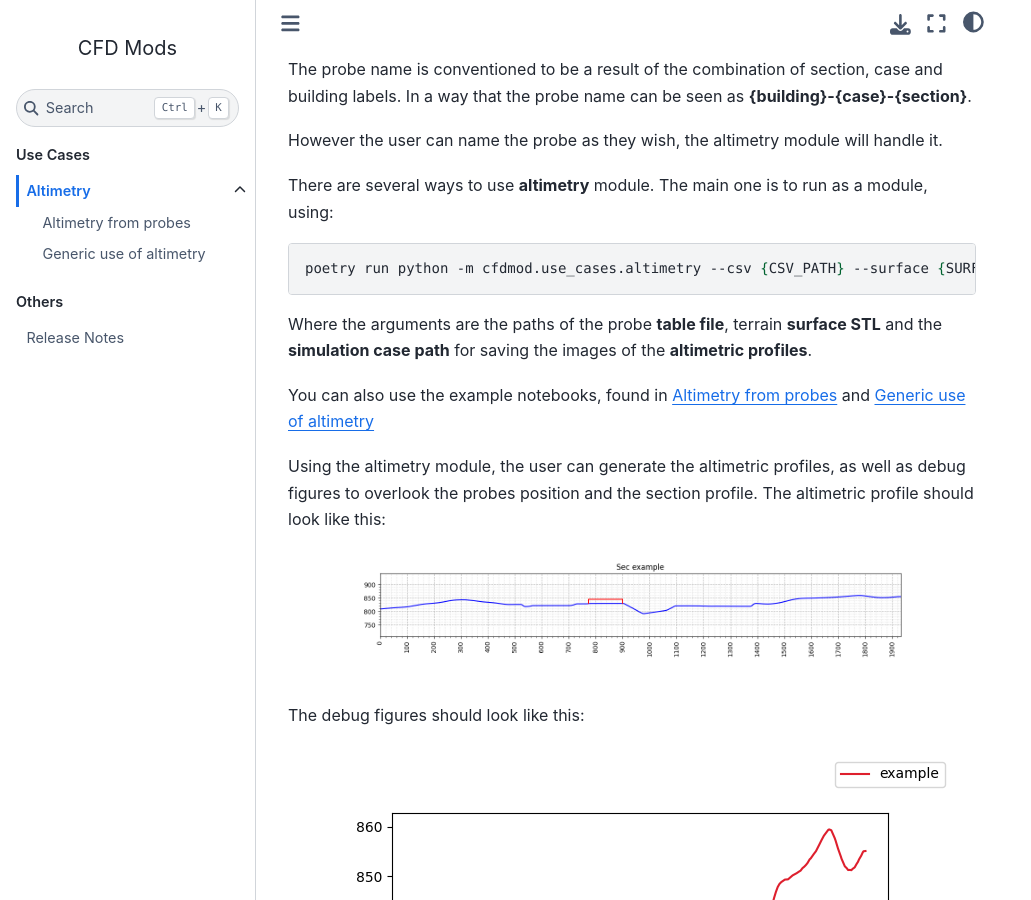
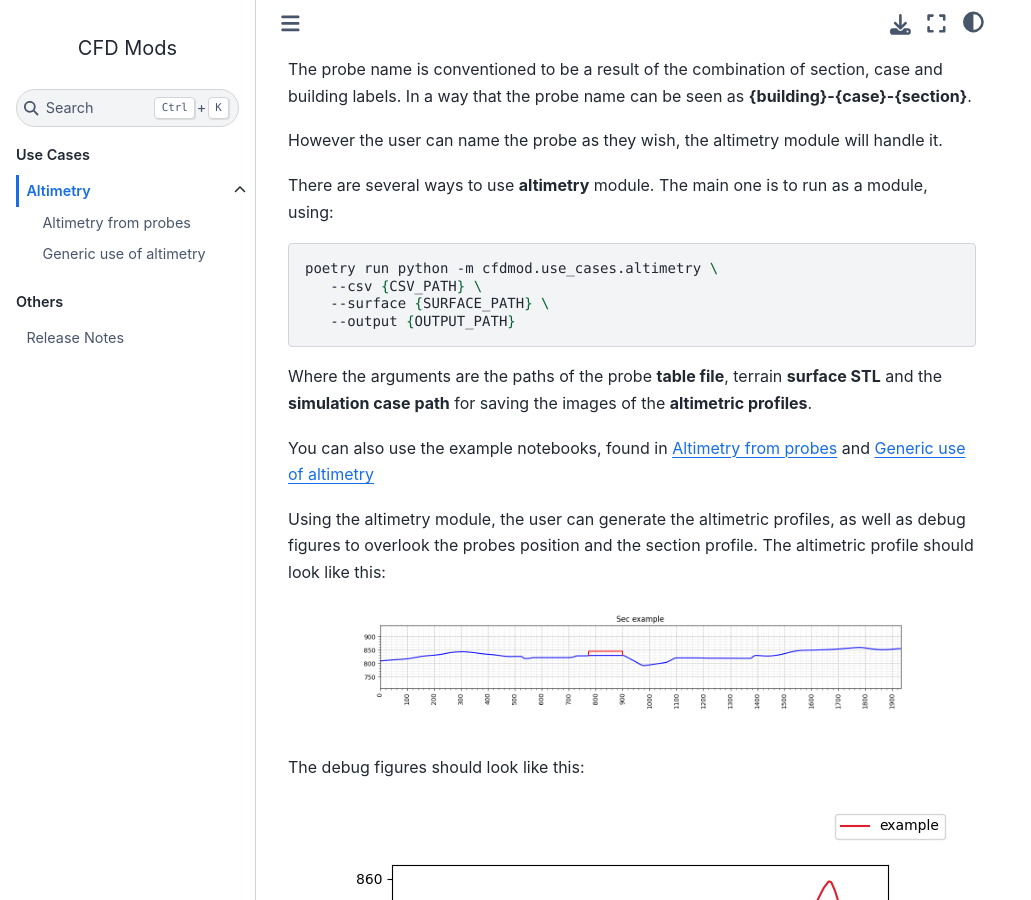
Before and after one commit to AeroSim-CFD/cfdmod, a Sphinx documentation site: the page built from docs/source/use_cases/altimetry/index.rst, in a window 1280 px wide and 900 px high, scrolled down 509 px. Shown: the whole window, without its empty margins (0-1031 px from the left). Built offline with Sphinx 7.4.7 and the Sphinx Book theme 1.1.4, drawn with Linux system fonts in a browser that asks for light colours.

Commit message:
Minor updates in docs

```diff
--- a/docs/source/use_cases/altimetry/index.rst
+++ b/docs/source/use_cases/altimetry/index.rst
@@ -47,7 +47,10 @@ There are several ways to use **altimetry** module. The main one is to run as a
 
 .. code-block:: Bash
 
-   poetry run python -m cfdmod.use_cases.altimetry --csv {CSV_PATH} --surface {SURFACE_PATH} --output {OUTPUT_PATH}
+   poetry run python -m cfdmod.use_cases.altimetry \
+      --csv {CSV_PATH} \
+      --surface {SURFACE_PATH} \
+      --output {OUTPUT_PATH}
 
 Where the arguments are the paths of the probe **table file**, terrain **surface STL** and the **simulation case path** for saving the images of the **altimetric profiles**.
 
```
Also changed, not shown: docs/source/use_cases/altimetry/altimetry_from_coordinates.ipynb.
